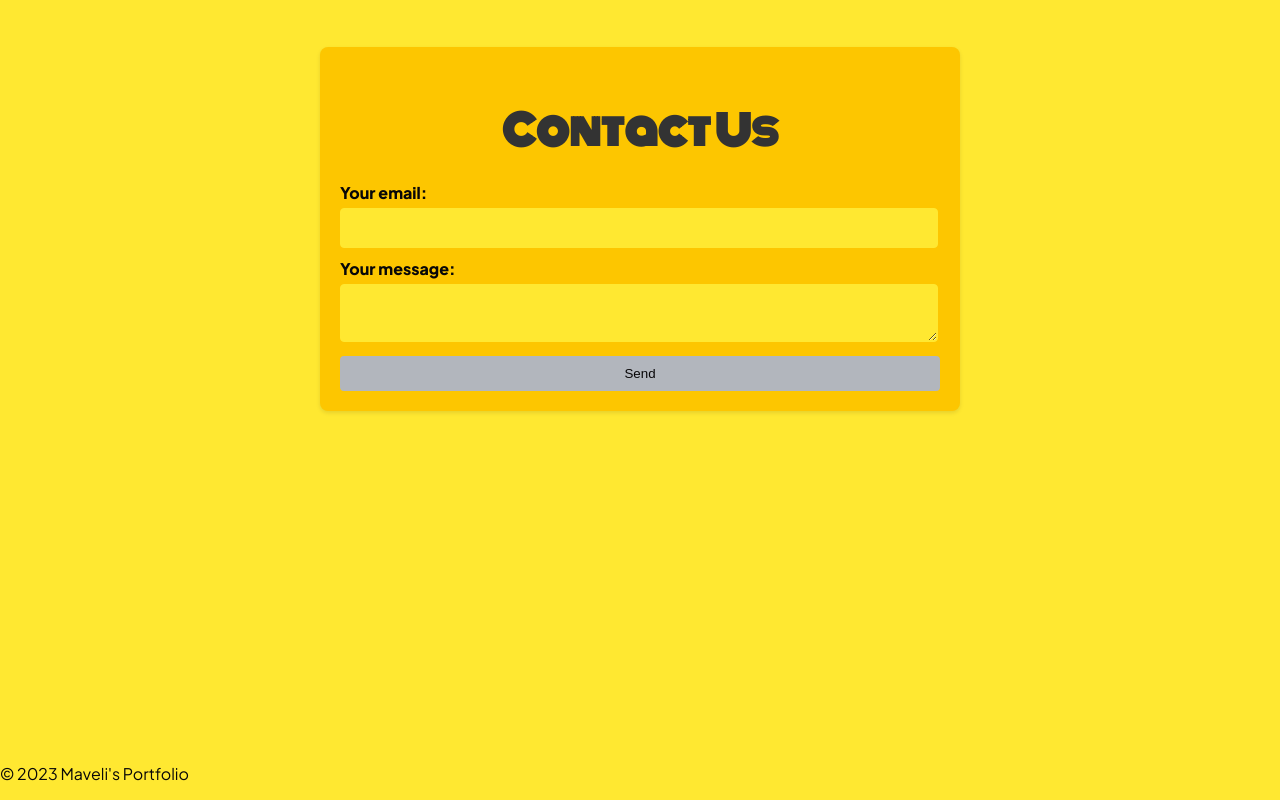
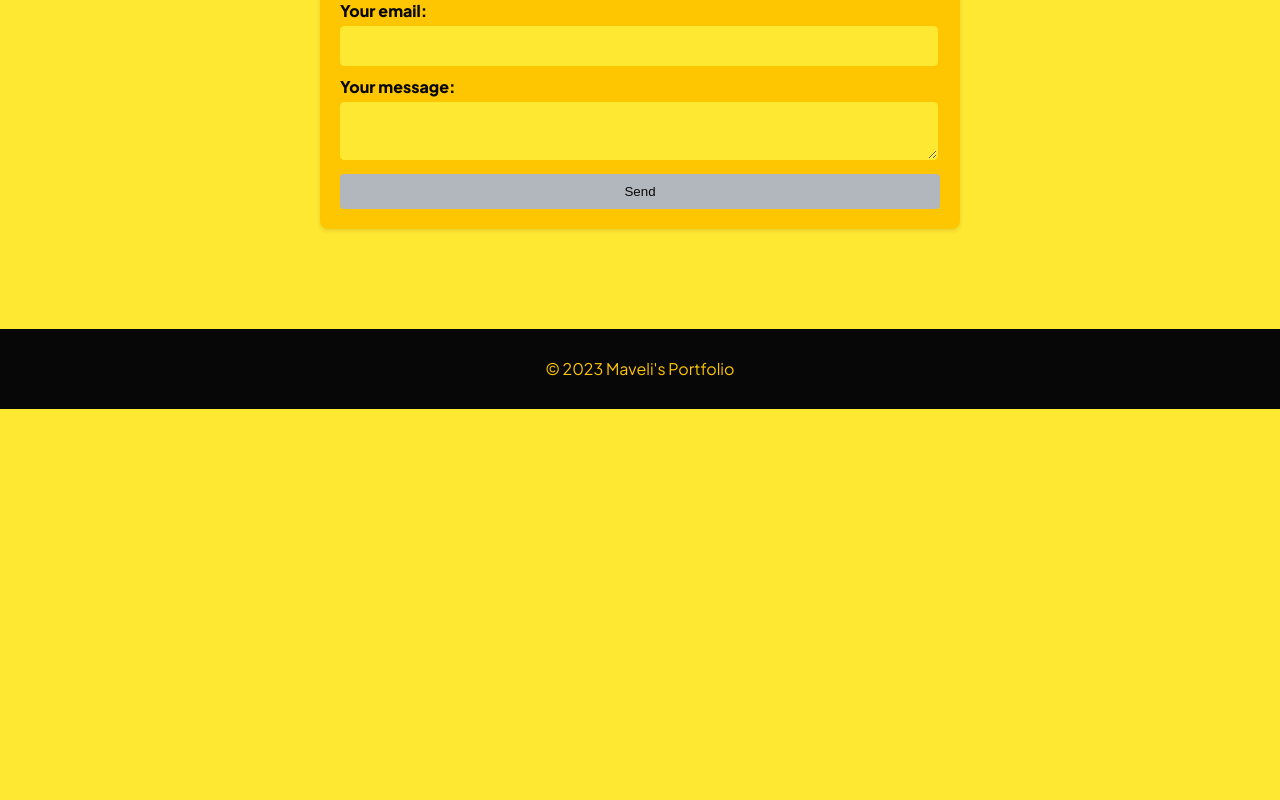
Before and after one commit to Jenin82/maveli-portfolio, a React (Vite) app: page / in a window 1280 px wide. Shown: the part 3253-4053 px from the top of the page. After the commit the page ends 3662 px from the top, so only its background shows below. Built offline with nearby package versions, Linux system fonts and the light colour scheme.

Commit message:
feat(): footer done

```diff
--- a/src/App.tsx
+++ b/src/App.tsx
@@ -2,7 +2,7 @@
 import "./App.css";
 import About from "./Components/About";
 import Contact from "./Components/Contact/Contact";
-import Footer from "./Components/Footer";
+import Footer from "./Components/Footer/Footer";
 import Header from "./Components/Header";
 import Home from "./Components/Home";
 import Legend from "./Components/Legend";
--- a/src/Components/Contact/Contact.css
+++ b/src/Components/Contact/Contact.css
@@ -1,5 +1,5 @@
 .contact-main{
-	min-height: 100vh;
+	min-height: fit-content;
 	display: flex;
     flex-direction: column;
     align-items: center;
--- a/src/Components/Footer.tsx
+++ /dev/null
@@ -1,23 +0,0 @@
-
-
-function Footer() {
-    return (
-        <footer>
-            <div className="footer-content">
-                <p>&copy; {new Date().getFullYear()} Maveli's Portfolio</p>
-                <div className="social-icons">
-                    {/* Add social media icons and links */}
-                    <a href="#" target="_blank" rel="noopener noreferrer">
-                        <i className="fab fa-facebook"></i>
-                    </a>
-                    <a href="#" target="_blank" rel="noopener noreferrer">
-                        <i className="fab fa-twitter"></i>
-                    </a>
-                    {/* Add more social media icons as needed */}
-                </div>
-            </div>
-        </footer>
-    );
-}
-
-export default Footer;
--- /dev/null
+++ b/src/Components/Footer/Footer.css
@@ -0,0 +1,9 @@
+.footer-content {
+	margin-top: 80px;
+	height: 80px;
+	background-color: var(--black);
+	color: var(--yellow);
+	display: flex;
+	align-items: center;
+	justify-content: center;
+}
--- /dev/null
+++ b/src/Components/Footer/Footer.tsx
@@ -0,0 +1,13 @@
+import './Footer.css'
+
+function Footer() {
+    return (
+        <footer>
+            <div className="footer-content">
+                <p>&copy; {new Date().getFullYear()} Maveli's Portfolio</p>
+            </div>
+        </footer>
+    );
+}
+
+export default Footer;
--- a/src/Components/Home.css
+++ b/src/Components/Home.css
@@ -49,8 +49,11 @@
 	color: var(--grey);
 }
 
-@media (max-width: 450px) {
+@media (max-width: 480px) {
 	.hero b {
 		text-align: center;
 	}
+	.hero {
+		padding-top: 30px;
+	}
 }
--- a/src/Components/Legend.css
+++ b/src/Components/Legend.css
@@ -1,5 +1,5 @@
 .legend-main {
-    height: 100vh;
+    height: fit-content;
 }
 
 #legend {
```
